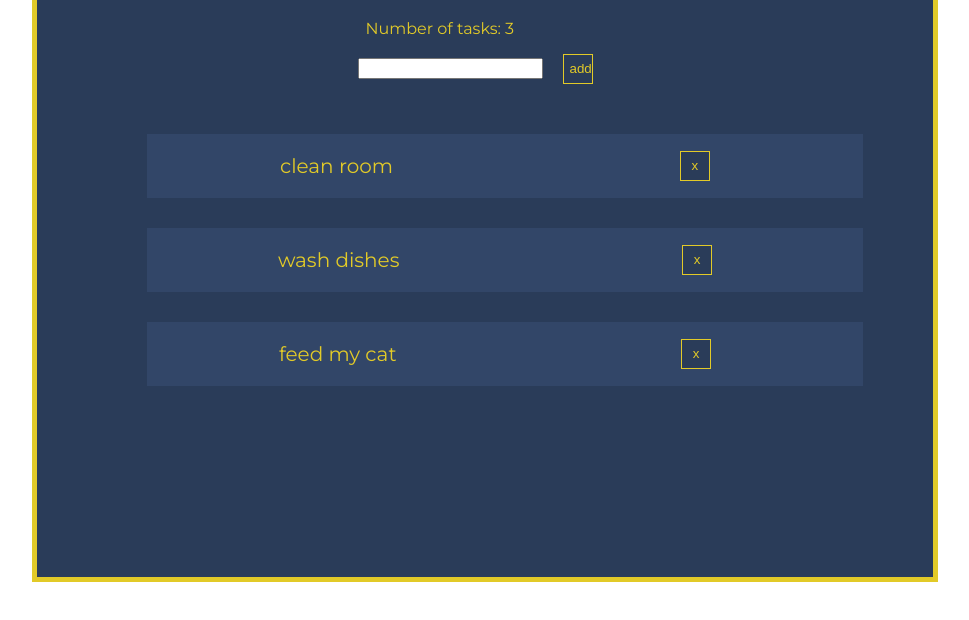
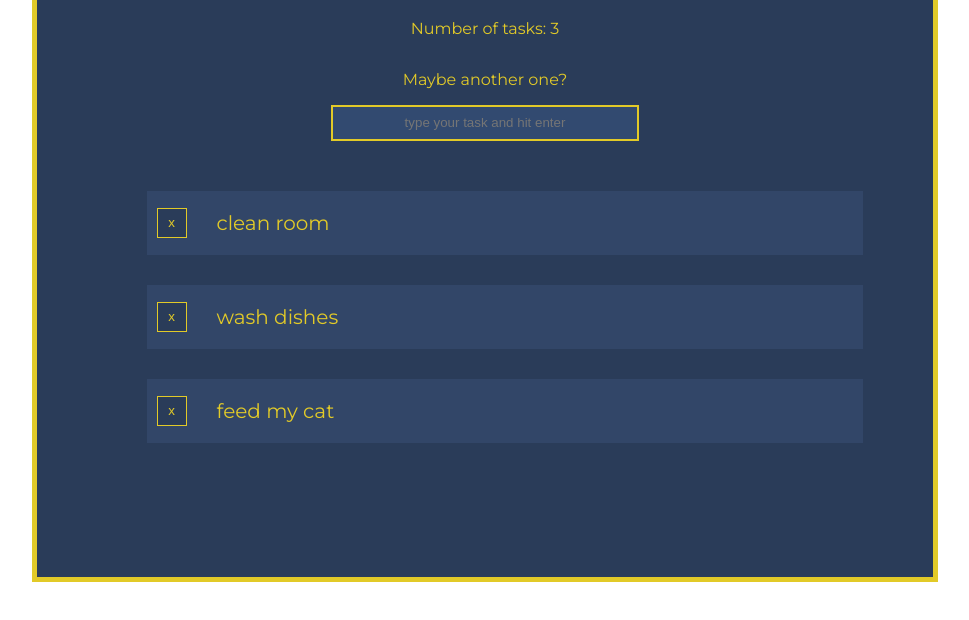
Before and after one commit to nicolaskimm/module_16_5, a React app: page / in a window 1280 px wide. Shown: the part 68-688 px from the top of the page, without its empty margins (155-1124 px from the left). Built offline with nearby package versions, Linux system fonts and the light colour scheme; some packages are replaced by stand-ins of ours.

Commit message:
add todoform logic

```diff
--- /dev/null
+++ b/src/components/TodoForm.css
@@ -0,0 +1,8 @@
+input {
+	width: 300px;
+	height: 30px;
+	background-color: #324a70;
+	color: #e2ca28;
+	border: 2px solid #e2ca28;
+	text-align: center;
+}
--- a/src/components/TodoForm.js
+++ b/src/components/TodoForm.js
@@ -1,15 +1,16 @@
 import React from 'react';
+import style from './TodoForm.css';
 
 const TodoForm = props => {
 	return (
-		<form onSubmit={props.addTodo}>
+		<div className={style.TodoForm}>
+			<p>Maybe another one?</p>
 			<input
-				onChange={props.onChange}
-				value={props.value}
+				onKeyUp={(e) => props.onKeyUp(e)}
+				placeholder= "type your task and hit enter"
 			/>
-			<button type='submit'> add </button>
-		</form>
+		</div>
 	)
-}
+};
 
 export default TodoForm;
--- a/src/components/TodoList.css
+++ b/src/components/TodoList.css
@@ -7,7 +7,6 @@ li {
 	display: flex;
 	flex-direction: row;
 	align-items: center;
-	justify-content: space-around;
 	background-color:#324668;
 	margin: 30px auto;
 	font-size: 20px;
@@ -17,7 +16,7 @@ button {
 	background-color: #2a3c59;
 	border: 1px solid #e2ca28;
 	color: #e2ca28;
-	margin: 0 20px;
+	margin: 0 30px 0 10px;
 	width: 30px;
 	height: 30px;
 }
--- a/src/components/TodoList.js
+++ b/src/components/TodoList.js
@@ -6,8 +6,8 @@ const TodoList = props => {
 	const list = props.tasks.map(task => {
 		return (
 			<li key={task.id}>
+				<button onClick={() => props.remove(task.id)}> x </button>
 				<p>{task.text}</p>
-				<button onClick={() => props.remove(task.id)}> x </button>
 			</li>
 		)
 	});
--- a/src/containers/App.css
+++ b/src/containers/App.css
@@ -6,6 +6,7 @@ body {
 	padding: 0;
 	display: flex;
 	justify-content: center;
+	text-align: center;
 }
 
 
--- a/src/containers/app.js
+++ b/src/containers/app.js
@@ -37,16 +37,19 @@ class App extends React.Component {
 		this.setState({data: remainder});
 	}
 
-	onChange(e) {
-		e.preventDefault();
-		this.setState({text: e.target.value});
+	onKeyUp(e) {
+		const value = e.target.value;
+		if (e.keyCode === 13) {
+			this.addTodo(e.target.value);
+			e.target.value = '';
+		}
 	}
 
 	render() {
 		return (
 			<div className={style.TodoApp}>
 				<Title amount={this.state.data.length} />
-				<TodoForm addTodo={this.addTodo.bind(this)} />
+				<TodoForm onKeyUp={this.onKeyUp.bind(this)} />
 				<TodoList tasks={this.state.data} remove={this.removeTodo.bind(this)} />
 			</div>
 		);
```
